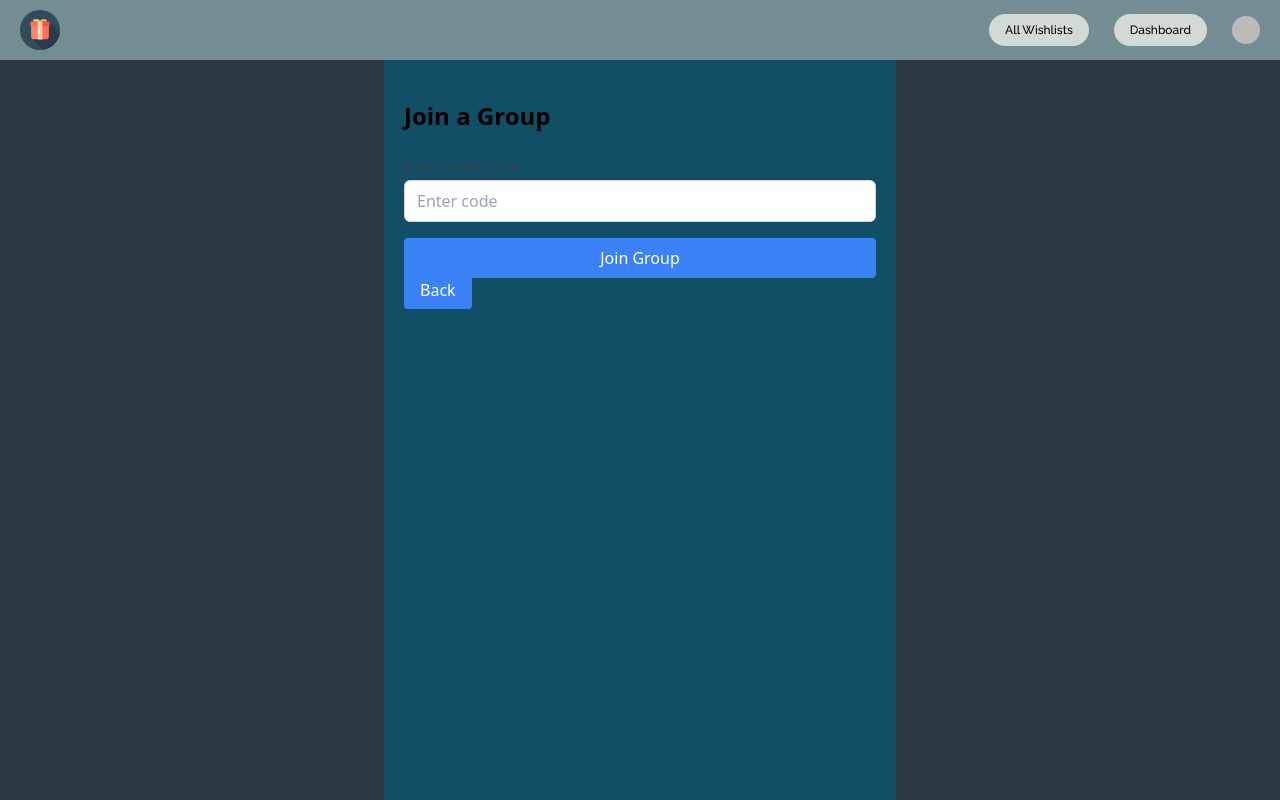
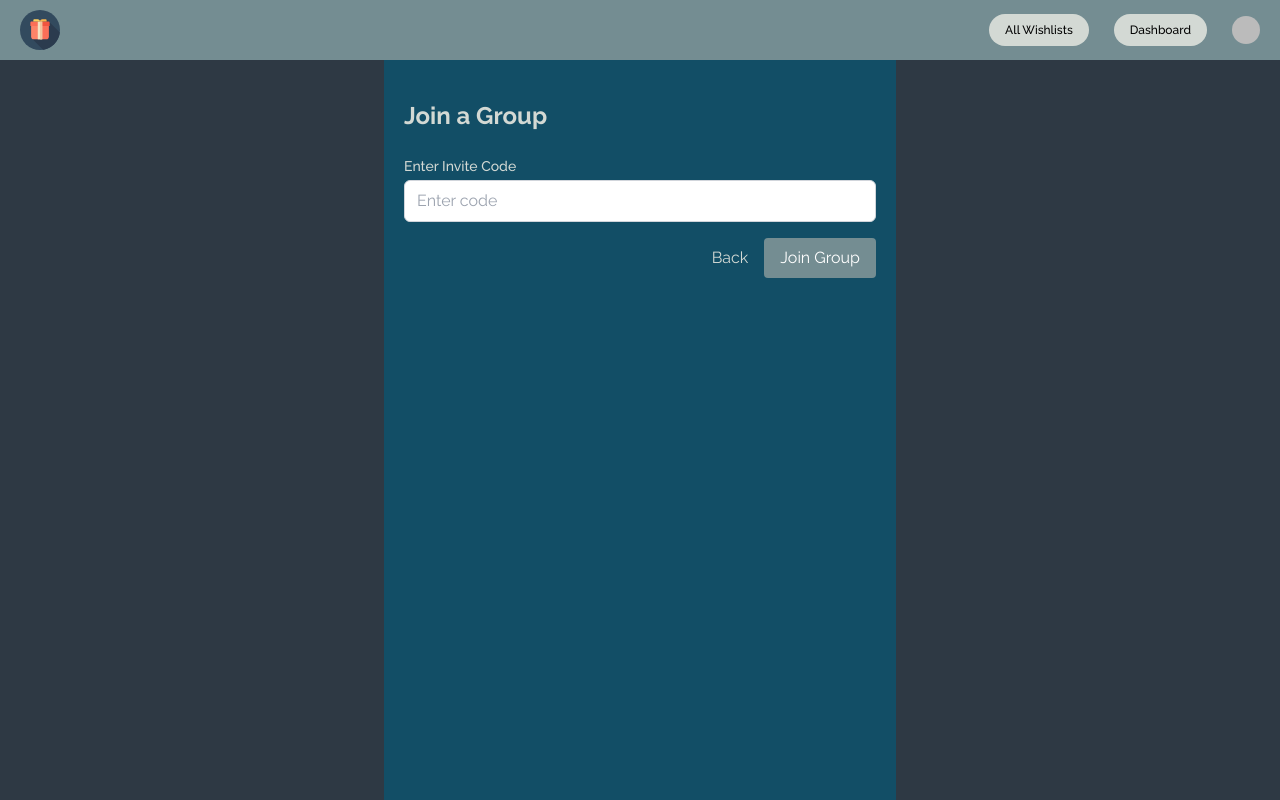
Before and after one commit to jasonpeng7/wishlist, a Next.js app in the folder wishlist_organizer/: page /groups/join in a window 1280 px wide. Built offline with nearby package versions, Linux system fonts and the light colour scheme; no server answers; sample sign-in values are in the browser's storage; some icons are missing.

Commit message:
edited UI

```diff
--- a/wishlist_organizer/src/app/groups/join/page.tsx
+++ b/wishlist_organizer/src/app/groups/join/page.tsx
@@ -76,12 +76,12 @@ export default async function JoinGroupPage() {
   return (
     <div>
         <NavBar/>
-        <div className="max-w-lg mx-auto px-[20px] pt-[100px] bg-midnight_blue h-screen">
-        <h1 className="text-2xl font-bold mb-6">Join a Group</h1>
+        <div className="max-w-lg mx-auto px-[20px] pt-[100px] bg-midnight_blue h-screen font-raleway">
+        <h1 className="text-2xl font-bold mb-6 text-primary_text">Join a Group</h1>
 
         <form action={joinGroup} className="space-y-4">
             <div>
-            <label htmlFor="code" className="block text-sm font-medium text-gray-700">
+            <label htmlFor="code" className="block text-sm font-medium text-primary_text">
                 Enter Invite Code
             </label>
             <input
@@ -94,17 +94,19 @@ export default async function JoinGroupPage() {
             />
             </div>
 
-            <button
-            type="submit"
-            className="w-full bg-blue-500 hover:bg-blue-600 text-white px-4 py-2 rounded"
-            >
-            Join Group
-            </button>
-            <Link
-            href='/groups'
-            className='bg-blue-500 hover:bg-blue-600 text-white px-4 py-2 rounded'>
-            Back
-            </Link>
+            <div className='flex justify-end'>
+              <Link
+                href='/groups'
+                className='text-primary_text hover:text-washed_gray px-4 py-2'>
+                Back
+              </Link>
+              <button
+                type="submit"
+                className="max-w-fit bg-washed_gray text-white px-4 py-2 rounded"
+                >
+                Join Group
+              </button>
+            </div>
         </form>
         </div>
     </div>
```
